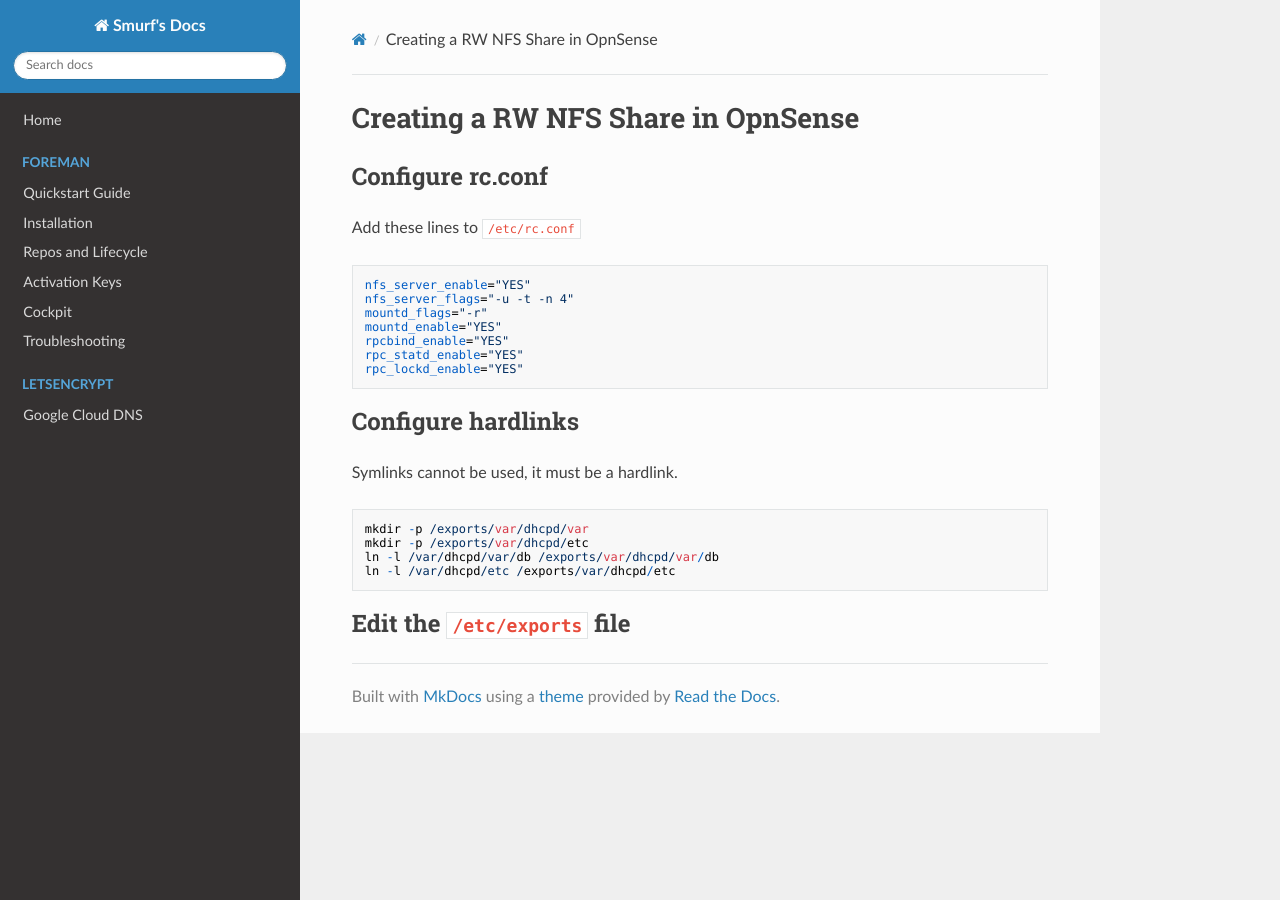
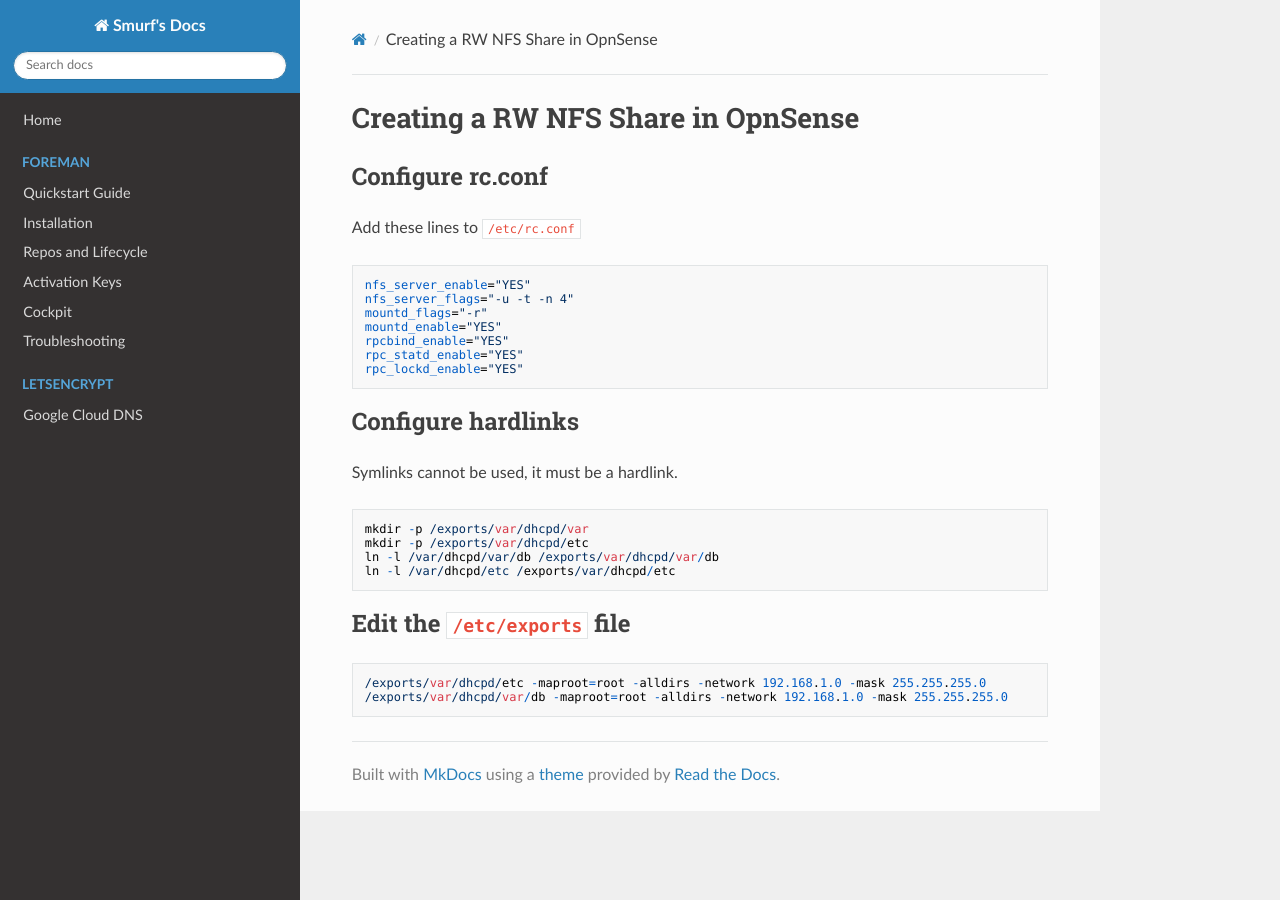
Before and after one commit to Smurf/smurf-docs, an MkDocs documentation site: the page built from docs/opnsense/nfs-share.md, in a window 1280 px wide. Built offline with MkDocs 1.6.1, drawn with Linux system fonts in a browser that asks for light colours; nearby versions of some CDN libraries.

Commit message:
Update nfs-share docs

````diff
--- a/docs/opnsense/nfs-share.md
+++ b/docs/opnsense/nfs-share.md
@@ -26,3 +26,8 @@ ln -l /var/dhcpd/etc /exports/var/dhcpd/etc
 ```
 
 ## Edit the `/etc/exports` file
+
+```
+/exports/var/dhcpd/etc -maproot=root -alldirs -network 192.168.1.0 -mask 255.255.255.0
+/exports/var/dhcpd/var/db -maproot=root -alldirs -network 192.168.1.0 -mask 255.255.255.0
+```
````
